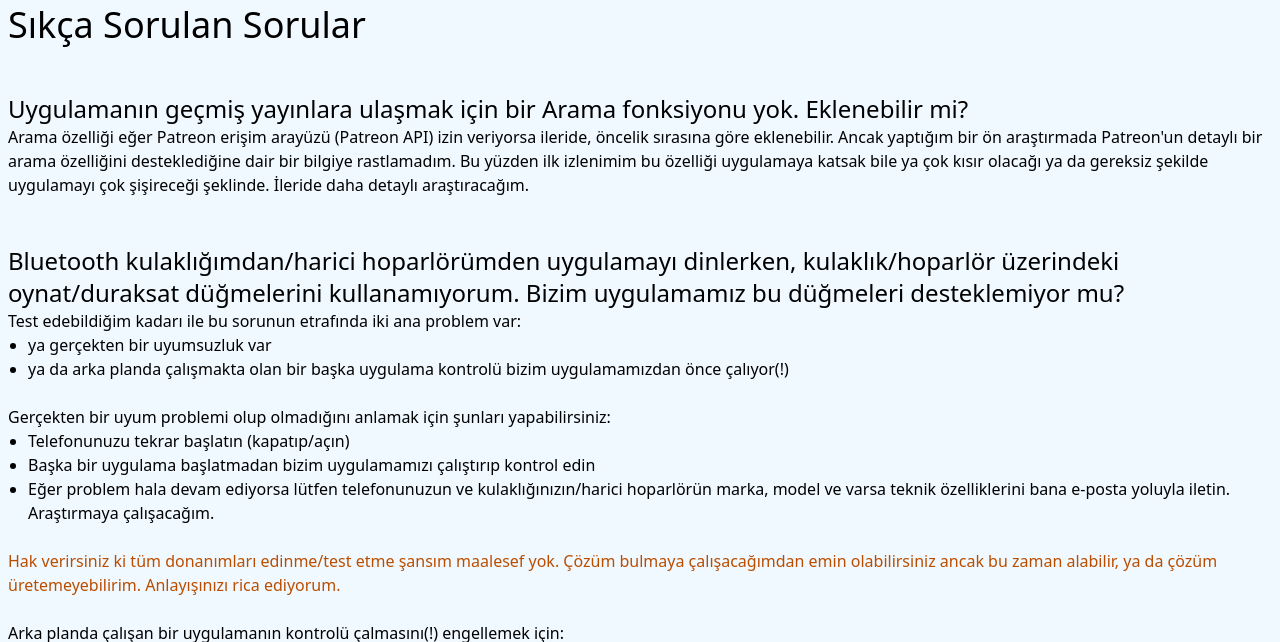
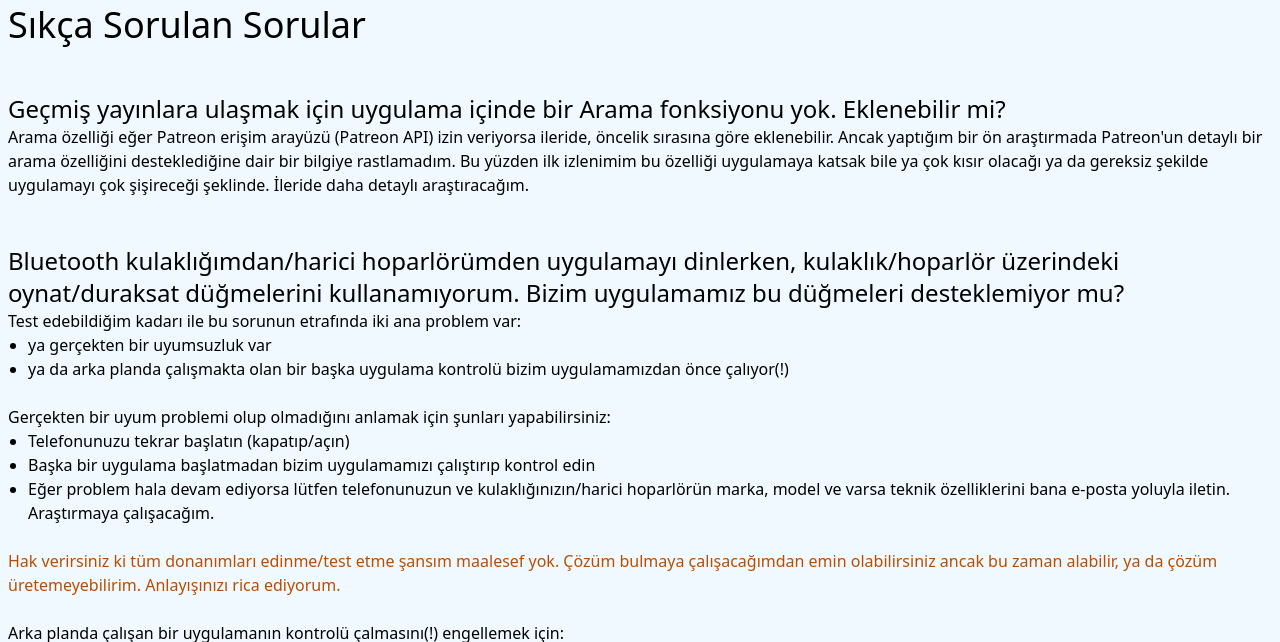
Before and after one commit to a-tunc/uupp, a plain HTML site: page docs/faq.html in a window 1280 px wide. Shown: the part 83-725 px from the top of the page. Drawn offline with Linux system fonts and the light colour scheme.

Commit message:
Fixed a sentence

```diff
--- a/docs/faq.html
+++ b/docs/faq.html
@@ -51,7 +51,7 @@
             <br />
             <br />
             <p class="text-2xl">
-                Uygulamanın geçmiş yayınlara ulaşmak için bir Arama fonksiyonu yok. Eklenebilir mi?
+                Geçmiş yayınlara ulaşmak için uygulama içinde bir Arama fonksiyonu yok. Eklenebilir mi?
             </p>
             <p>
                 Arama özelliği eğer Patreon erişim arayüzü (Patreon API) izin veriyorsa ileride, öncelik sırasına göre
```
